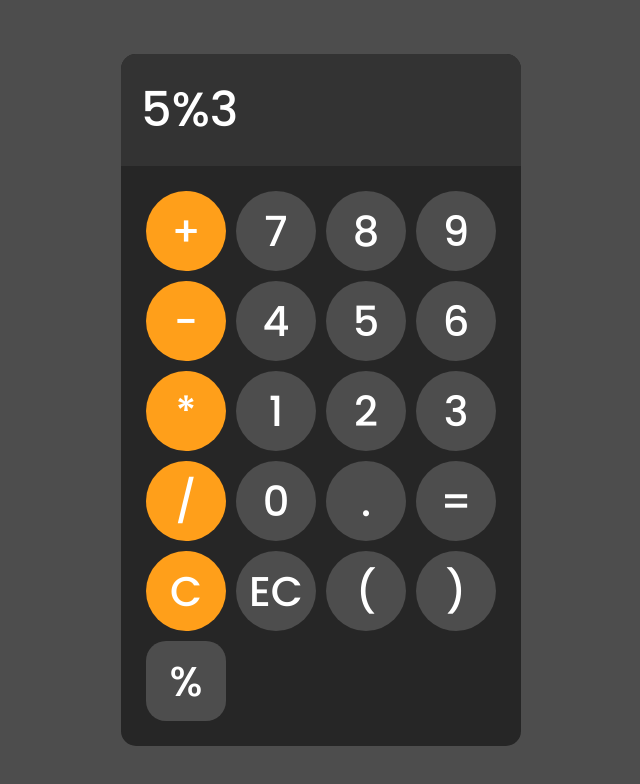
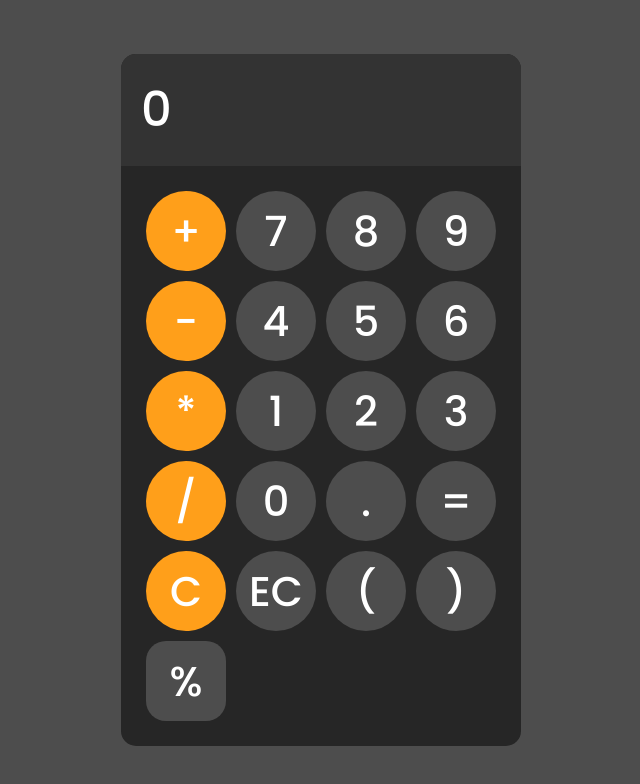
Before and after one commit to lightningLordZeus/Calculator, a plain HTML site: page index.html in a window 1280 px wide. Shown: the whole page, without its empty margins (319-959 px from the left). Drawn offline with Linux system fonts and the light colour scheme.

Commit message:
input not 5%3 anymore :D

```diff
--- a/index.html
+++ b/index.html
@@ -16,7 +16,7 @@
   </head>
   <body>
     <div id="calculator">
-      <input id="display" readonly value="5%3" />
+      <input id="display" readonly value="0" />
       <div id="keys">
         <button onclick="appendToDisplay('+')" class="operator-btn">+</button>
         <button onclick="appendToDisplay('7')">7</button>
```
